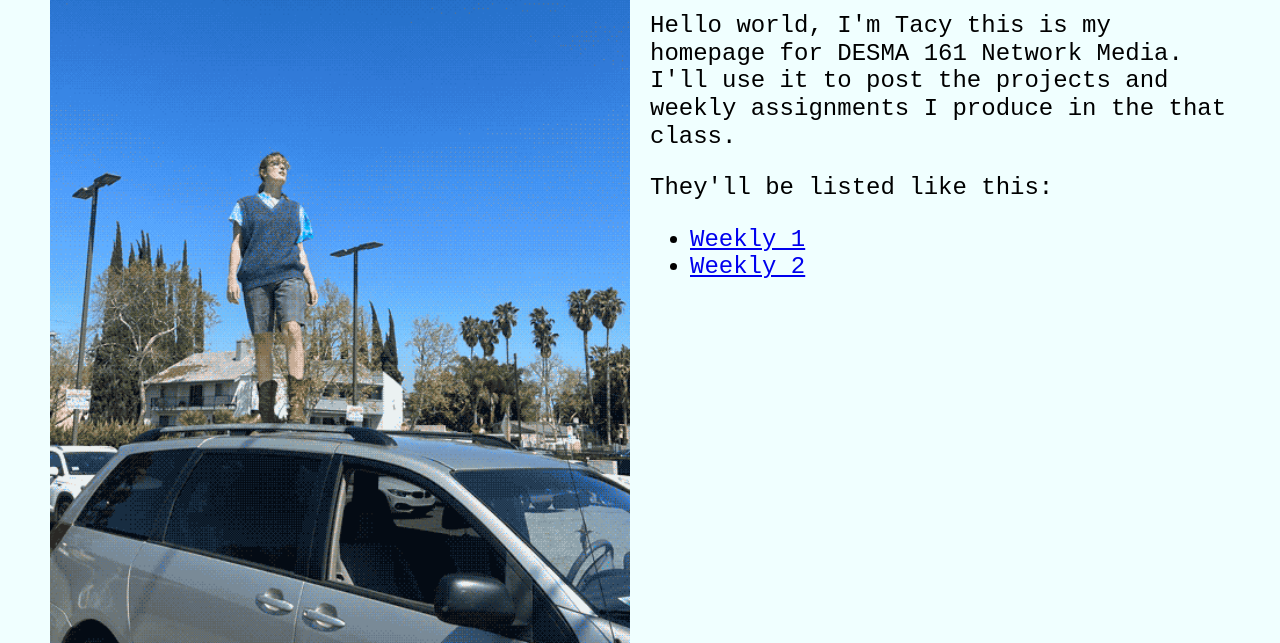
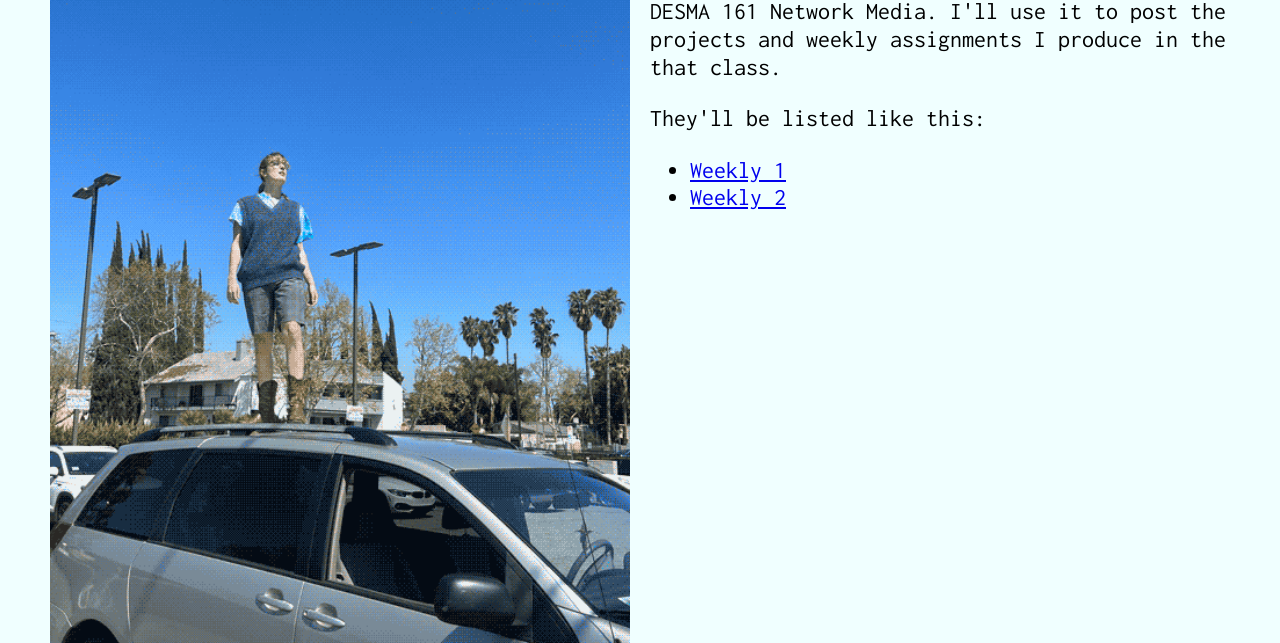
Before and after one commit to TacyPW/network-media, a website: page index.html in a window 1280 px wide. Shown: the part 300-943 px from the top of the page. Drawn offline with nearby package versions, Linux system fonts and the light colour scheme; no server answers.

Commit message:
added inconsolata

```diff
--- a/styles/main.scss
+++ b/styles/main.scss
@@ -4,13 +4,14 @@
 
 
 @import url('https://fonts.googleapis.com/css2?family=EB+Garamond:ital@0;1&display=swap');
-$fontstack: hella;
+@import url('https://fonts.googleapis.com/css2?family=EB+Garamond:ital@0;1&family=Inconsolata:wght@300;400;700&display=swap');
+$fontstack: 'Inconsolata', 'Courier New', Courier, monospace;
 
 body {
     //display: inline;
     z-index: 1;
     background-color: azure;
-    font-family: 'Inconsolata', 'Courier New', Courier, monospace;
+    font-family: $fontstack;
     font-size: 24px;
 
 }
```
Also changed, not shown: styles/main.css, 1 other file.
